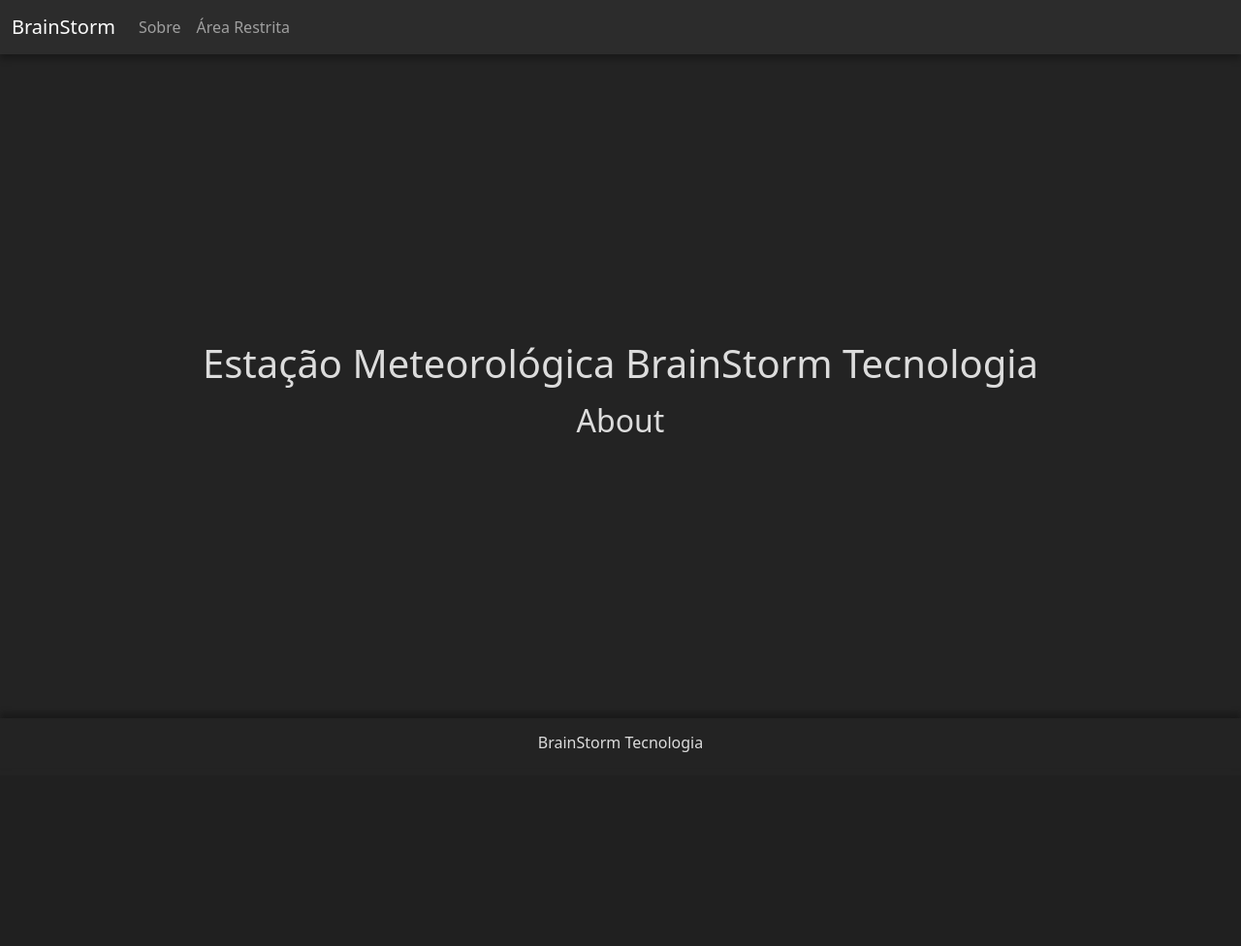
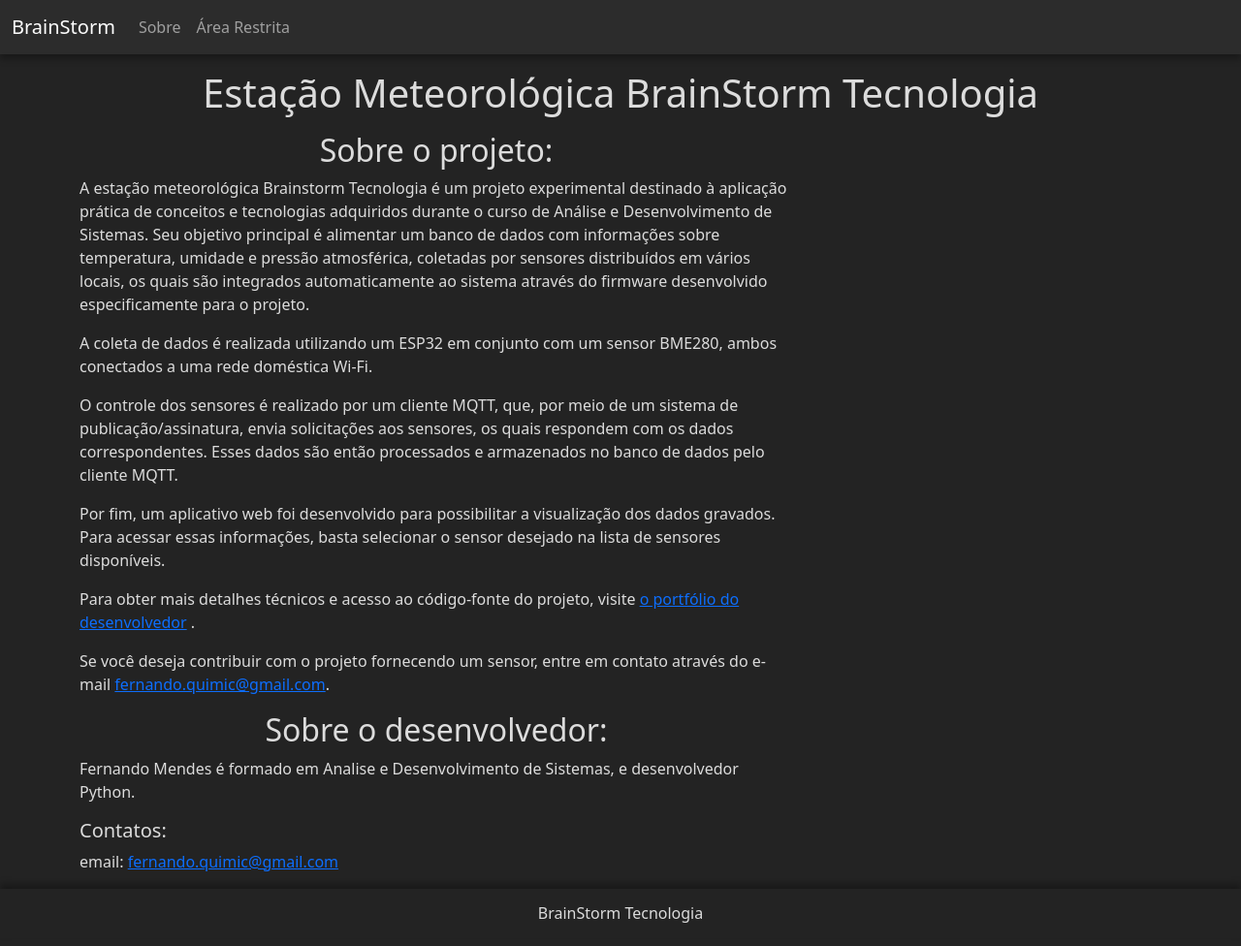
Before and after one commit to Fat83dotcom/Site_Estacao_IOT, a Django app: template Core/templates/about/about.html in a window 1280 px wide. Shown: the whole page at 97% size. Before the commit the page ends 776 px from the top, so only its background shows below. Run offline with Django 3.2, Linux system fonts and the light colour scheme; the template is opened without the code that fills it, so the values that code supplies are empty.

Commit message:
Implementando o texto para a descrição do projeto.

```diff
--- a/Core/templates/about/about.html
+++ b/Core/templates/about/about.html
@@ -1,7 +1,34 @@
 {% extends 'global/base.html' %}
 {% load static %}
 {% block content %}
-<section>
-    <h2>About</h2>
+<section class="row">
+    <section class="col-md-8 col-12">
+        <h2 class="text-center">Sobre o projeto:</h2>
+        <p>A estação meteorológica Brainstorm Tecnologia é um projeto experimental destinado à aplicação prática de conceitos e tecnologias adquiridos durante o curso de Análise e Desenvolvimento de Sistemas. Seu objetivo principal é alimentar um banco de dados com informações sobre temperatura, umidade e pressão atmosférica, coletadas por sensores distribuídos em vários locais, os quais são integrados automaticamente ao sistema através do firmware desenvolvido especificamente para o projeto.
+        </p>
+        <p>A coleta de dados é realizada utilizando um ESP32 em conjunto com um sensor BME280, ambos conectados a uma rede doméstica Wi-Fi.
+        </p>
+        <p>O controle dos sensores é realizado por um cliente MQTT, que, por meio de um sistema de publicação/assinatura, envia solicitações aos sensores, os quais respondem com os dados correspondentes. Esses dados são então processados e armazenados no banco de dados pelo cliente MQTT.
+        </p>
+        <p>Por fim, um aplicativo web foi desenvolvido para possibilitar a visualização dos dados gravados. Para acessar essas informações, basta selecionar o sensor desejado na lista de sensores disponíveis.
+        </p>
+        <p>Para obter mais detalhes técnicos e acesso ao código-fonte do projeto, visite <a class="link-style" href="https://github.com/Fat83dotcom" target="_blank" rel="noopener noreferrer">o portfólio do desenvolvedor</a> .
+        </p>
+        <p>Se você deseja contribuir com o projeto fornecendo um sensor, entre em contato através do e-mail <a class="link-style" href="mailto:fernando.quimic@gmail.com">fernando.quimic@gmail.com</a>.
+        </p>
+        <h2 class="text-center">Sobre o desenvolvedor:</h2>
+        <p>Fernando Mendes é formado em Analise e Desenvolvimento de Sistemas, e desenvolvedor Python.</p>
+        <h5>Contatos:</h5>
+        <p>email: <a class="link-style" href="mailto:fernando.quimic@gmail.com">fernando.quimic@gmail.com</a></p>
+
+    </section>
+    <section class="col-md-4 col-12">
+        {% for pic in images %}
+            {% if pic.name == 'arquitetura' %}
+                <img src="{{pic.picture.url}}" class="img-thumbnail" alt="Imagens">
+                <h6 class="text-center m-2">Arquitetura do Sistema</h6>
+            {% endif %}
+        {% endfor %}
+    </section>
 </section>
 {% endblock %}
```
